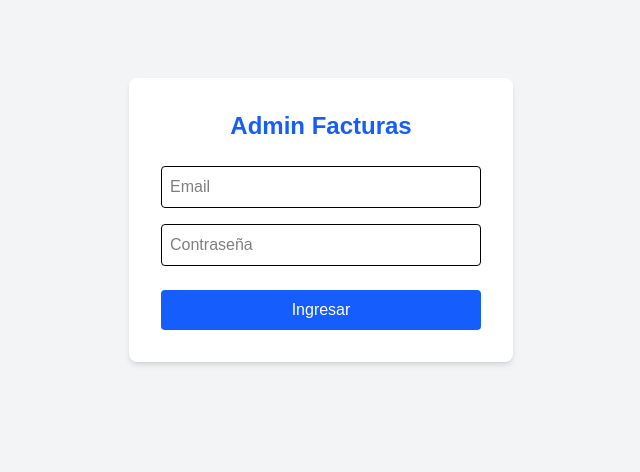
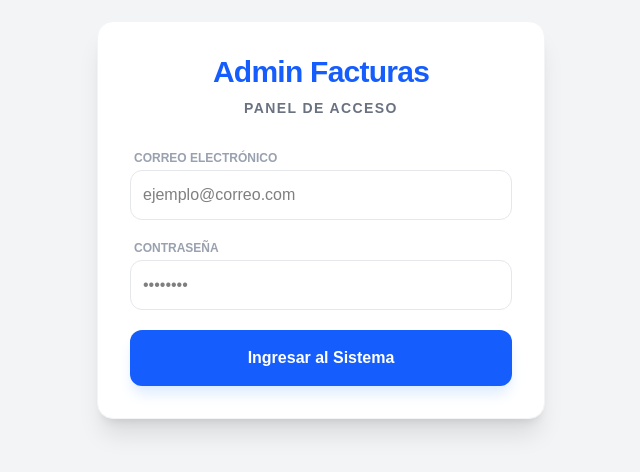
Before and after one commit to Homesecuritytrc/sistema-facturas, a Next.js app: page /login in a window 1280 px wide. Shown: the part 180-652 px from the top of the page, without its empty margins (319-959 px from the left). Built offline with nearby package versions, Linux system fonts and the light colour scheme; no server answers.

Commit message:
Login corregido y mejorado

```diff
--- a/app/dashboard/page.tsx
+++ b/app/dashboard/page.tsx
@@ -1,5 +1,16 @@
-import { redirect } from 'next/navigation';
+import Link from 'next/link';
 
 export default function Home() {
-  redirect('/login');
+  return (
+    <div className="flex flex-col items-center justify-center min-h-screen bg-gray-100 text-black p-10 text-center">
+      <h1 className="text-4xl font-bold mb-4 text-blue-600">Admin Facturas</h1>
+      <p className="text-gray-600 mb-8 text-lg">Sistema de Gestión de Proveedores y Clientes</p>
+      <Link
+        href="/login"
+        className="bg-blue-600 text-white px-8 py-3 rounded-xl font-bold hover:bg-blue-700 shadow-lg"
+      >
+        Ir al Panel de Acceso
+      </Link>
+    </div>
+  );
 }
--- a/app/login/page.tsx
+++ b/app/login/page.tsx
@@ -1,4 +1,5 @@
 'use client';
+
 import { useState } from 'react';
 import { supabase } from '@/lib/supabase';
 import { useRouter } from 'next/navigation';
@@ -7,32 +8,78 @@ export default function LoginPage() {
   const [email, setEmail] = useState('');
   const [password, setPassword] = useState('');
   const [error, setError] = useState<string | null>(null);
+  const [loading, setLoading] = useState(false);
   const router = useRouter();
 
   const handleLogin = async (e: React.FormEvent) => {
     e.preventDefault();
-    const { error } = await supabase.auth.signInWithPassword({ email, password });
-    if (error) setError(error.message); // Esto nos dirá el error real
-    else router.push('/dashboard');
+    setError(null);
+    setLoading(true);
+
+    try {
+      // Intento de conexión con Supabase
+      const { error: authError } = await supabase.auth.signInWithPassword({
+        email,
+        password,
+      });
+
+      if (authError) {
+        setError(authError.message);
+      } else {
+        // Si todo sale bien, mandamos al dashboard
+        router.push('/dashboard');
+      }
+    } catch (err) {
+      setError('Ocurrió un error inesperado al intentar conectar.');
+    } finally {
+      setLoading(false);
+    }
   };
 
   return (
-    <div className="flex flex-col items-center justify-center min-h-screen bg-gray-100">
-      <form onSubmit={handleLogin} className="p-8 bg-white shadow-md rounded-lg w-96 text-black">
-        <h1 className="text-2xl font-bold mb-6 text-center text-blue-600">Admin Facturas</h1>
-        {error && <p className="text-red-500 mb-4 text-sm">{error}</p>}
+    <div className="flex flex-col items-center justify-center min-h-screen bg-gray-100 p-4">
+      <div className="p-8 bg-white shadow-xl rounded-2xl w-full max-w-md text-black border border-gray-100">
+        <h1 className="text-3xl font-bold mb-2 text-center text-blue-600 tracking-tight">Admin Facturas</h1>
+        <p className="text-center text-gray-500 mb-8 text-sm uppercase font-semibold tracking-widest">Panel de Acceso</p>
+
+        {error && (
+          <div className="bg-red-50 text-red-600 p-3 rounded-lg mb-6 text-sm border border-red-100 text-center">
+            {error}
+          </div>
+        )}
+
+        <form onSubmit={handleLogin} className="space-y-5">
+          <div>
+            <label className="block text-xs font-bold text-gray-400 uppercase mb-1 ml-1">Correo Electrónico</label>
             <input
-          type="email" placeholder="Email" className="w-full p-2 mb-4 border rounded"
-          onChange={(e) => setEmail(e.target.value)} required
+              type="email"
+              placeholder="ejemplo@correo.com"
+              className="w-full p-3 border border-gray-200 rounded-xl outline-none focus:border-blue-500 focus:ring-2 focus:ring-blue-50"
+              onChange={(e) => setEmail(e.target.value)}
+              required
             />
+          </div>
+
+          <div>
+            <label className="block text-xs font-bold text-gray-400 uppercase mb-1 ml-1">Contraseña</label>
             <input
-          type="password" placeholder="Contraseña" className="w-full p-2 mb-6 border rounded"
-          onChange={(e) => setPassword(e.target.value)} required
+              type="password"
+              placeholder="••••••••"
+              className="w-full p-3 border border-gray-200 rounded-xl outline-none focus:border-blue-500 focus:ring-2 focus:ring-blue-50"
+              onChange={(e) => setPassword(e.target.value)}
+              required
             />
-        <button type="submit" className="w-full bg-blue-600 text-white p-2 rounded hover:bg-blue-700">
-          Ingresar
+          </div>
+
+          <button
+            type="submit"
+            disabled={loading}
+            className="w-full bg-blue-600 text-white p-4 rounded-xl font-bold hover:bg-blue-700 shadow-lg shadow-blue-100 transition disabled:bg-blue-300"
+          >
+            {loading ? 'Cargando...' : 'Ingresar al Sistema'}
           </button>
         </form>
       </div>
+    </div>
   );
 }
```
Lines whose indentation alone changed are shown as unchanged.
